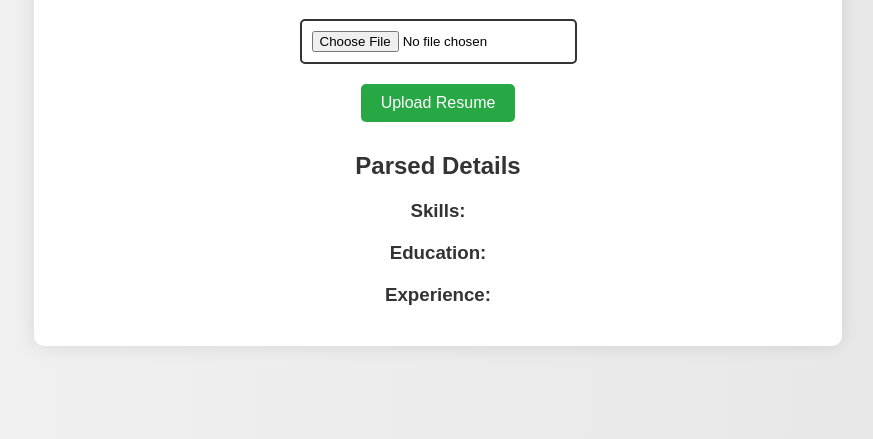
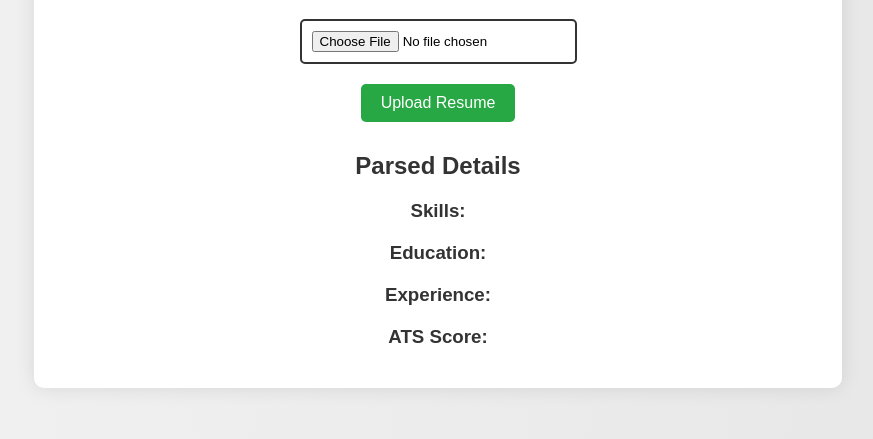
Before and after one commit to Jalajgupta15/Resume-Parser, a plain HTML site: page index.html in a window 1280 px wide. Shown: the part 149-588 px from the top of the page, without its empty margins (202-1075 px from the left). Drawn offline with Linux system fonts and the light colour scheme.

Commit message:
Update index.html

```diff
--- a/index.html
+++ b/index.html
@@ -27,6 +27,10 @@
                 <h3>Experience:</h3>
                 <ul></ul>
             </div>
+            <div id="ats_score">
+                <h3>ATS Score:</h3>
+                <p></p>
+            </div>
         </div>
     </div>
     <script src="script.js"></script>
```
